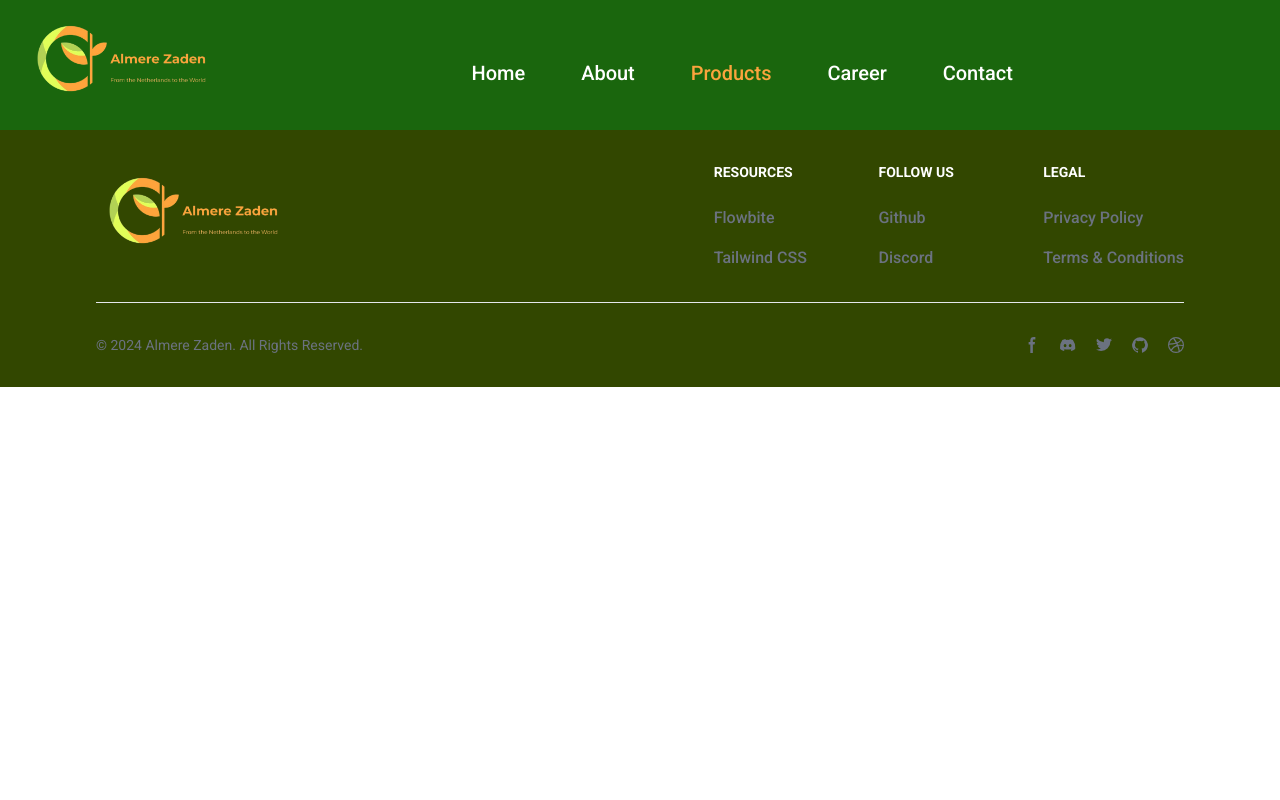
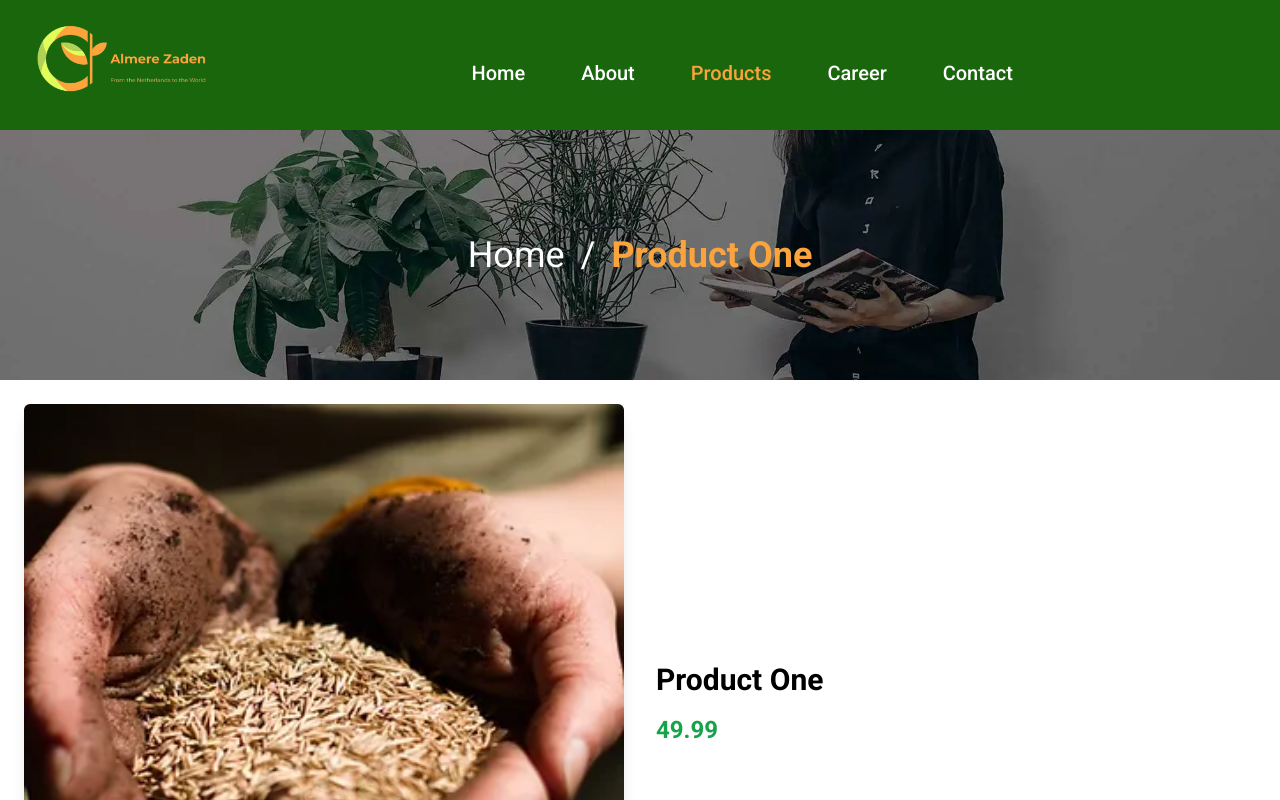
Before and after one commit to Safeya-Yasien/almere-zaden, a React (Vite) app: page /products/1 in a window 1280 px wide. Shown: the top 800 px of the page. Built offline with nearby package versions, Linux system fonts and the light colour scheme.

Commit message:
update src/components/almereZaden/index.ts and ProductPage.tsx

```diff
--- /dev/null
+++ b/src/components/almereZaden/CustomHero/CustomHero.tsx
@@ -0,0 +1,25 @@
+import { Link } from "react-router-dom";
+
+const CustomHero = ({
+  prevPage,
+  currentPage,
+}: {
+  prevPage: string;
+  currentPage: string;
+}) => {
+  return (
+    <div
+      className="bg-[url('assets/images/single-product-page.webp')] bg-no-repeat bg-cover bg-center h-[250px]
+  text-center flex items-center justify-center "
+    >
+      <div className="flex items-center justify-center gap-4 text-4xl text-white ">
+        <Link to={`/${prevPage.toLowerCase()}`} className="">
+          {prevPage}
+        </Link>
+        <span> / </span>
+        <span className="text-sunset-orange font-bold ">{currentPage}</span>
+      </div>
+    </div>
+  );
+};
+export default CustomHero;
--- a/src/components/almereZaden/index.ts
+++ b/src/components/almereZaden/index.ts
@@ -5,9 +5,15 @@ import Services from "./Services/Services";
 import Products from "./products/Products";
 import LatestNews from "./LatestNews/LatestNews";
 import About from "./About";
+import CustomHero from "./CustomHero/CustomHero";
 
-
-export { Hero, Vision, Categories, Services, Products,  LatestNews,
-    About,
-
+export {
+  Hero,
+  Vision,
+  Categories,
+  Services,
+  Products,
+  LatestNews,
+  About,
+  CustomHero,
 };
--- a/src/pages/ProductPage.tsx
+++ b/src/pages/ProductPage.tsx
@@ -1,9 +1,42 @@
+import { CustomHero } from "@/components/almereZaden";
+import { useParams } from "react-router-dom";
+import { products } from "@/data/products";
+
 const ProductPage = () => {
+  const { productId } = useParams();
+  const product = products.find((p) => p.id === productId);
+
+  if (!product) {
+    return <div>Product not found</div>;
+  }
+
   return (
     <div>
-      {/* hero section */}
-      {/* product card */}
+      {/* Hero Section */}
+      <CustomHero prevPage="Home" currentPage={product.name} />
+
+      {/* Product Card */}
+      <div className="flex flex-col md:flex-row items-center gap-8 p-6">
+        {/* Product Image */}
+        <div className="w-full md:w-1/2">
+          <img
+            src={product.image}
+            alt={product.name}
+            className="w-full rounded-md shadow-lg"
+          />
+        </div>
+
+        {/* Product Information */}
+        <div className="w-full md:w-1/2 space-y-4">
+          <h1 className="text-3xl font-bold">{product.name}</h1>
+          <p className="text-gray-700">{product.description}</p>
+          <span className="text-2xl font-semibold text-green-600">
+            {product.price}
+          </span>
+        </div>
+      </div>
     </div>
-  )
-}
-export default ProductPage
+  );
+};
+
+export default ProductPage;
```
Also changed, not shown: src/assets/images/single-product-page.webp (added).
